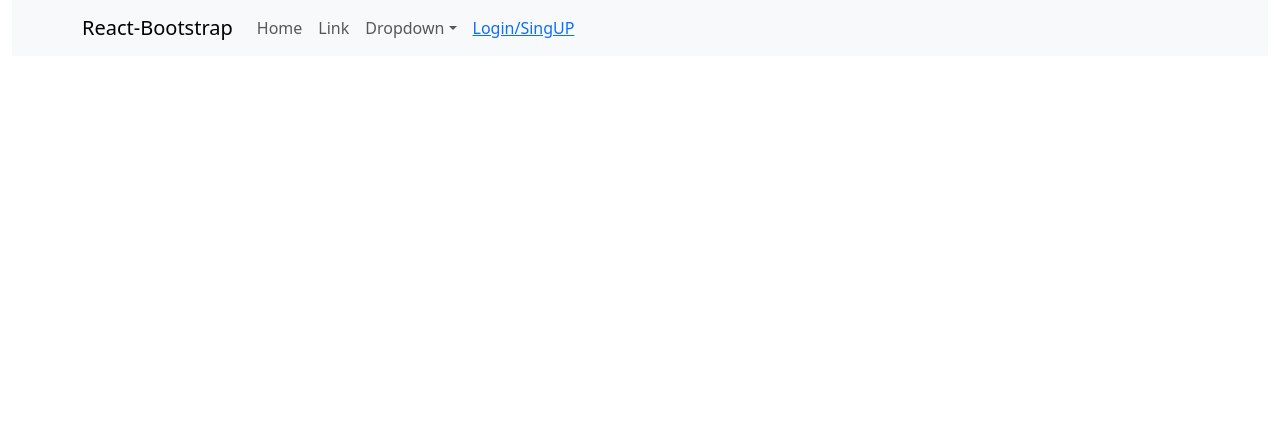
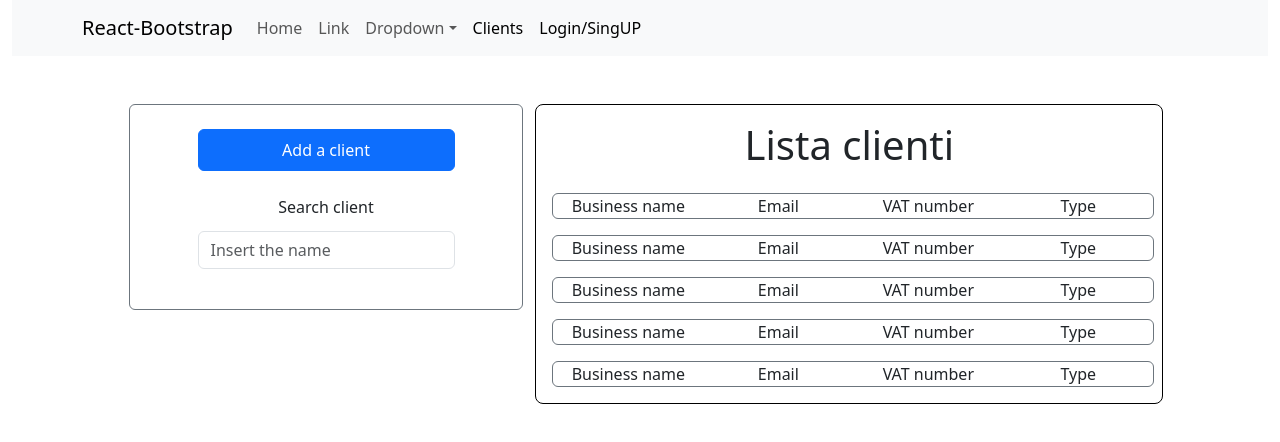
Before and after one commit to plmcst96/front-end-energy, a React (Create React App) app: page /clients in a window 1280 px wide. Shown: the top 442 px of the page. Built offline with nearby package versions, Linux system fonts and the light colour scheme.

Commit message:
Defines the structure

```diff
--- a/src/App.js
+++ b/src/App.js
@@ -1,21 +1,21 @@
-import 'bootstrap/dist/css/bootstrap.min.css'
-import './App.css';
-import { Container } from 'react-bootstrap';
-import { BrowserRouter, Route, Routes } from 'react-router-dom';
-import NavBar from './components/NavBar';
-import HomePage from './components/HomePage';
+import "bootstrap/dist/css/bootstrap.min.css";
+import "./App.css";
+import { Container } from "react-bootstrap";
+import { BrowserRouter, Route, Routes } from "react-router-dom";
+import NavBar from "./components/NavBar";
+import HomePage from "./components/HomePage";
+import ClientsPage from "./components/ClientsPage";
 
 function App() {
   return (
     <Container fluid>
-
       <BrowserRouter>
         <NavBar />
         <Routes>
-          <Route path='/' element={<HomePage />} />
+          <Route path="/" element={<HomePage />} />
+          <Route path="/clients" element={<ClientsPage />} />
         </Routes>
       </BrowserRouter>
-
     </Container>
   );
 }
--- /dev/null
+++ b/src/components/ClientsPage.jsx
@@ -0,0 +1,118 @@
+import { Button, Col, Container, Form, Modal, Row } from "react-bootstrap";
+import SingleClient from "./SingleClient";
+import { useState } from "react";
+
+const ClientsPage = () => {
+  const [show, setShow] = useState(false);
+
+  const handleClose = () => setShow(false);
+  const handleShow = () => setShow(true);
+
+  return (
+    <Container fluid>
+      <Modal show={show} onHide={handleClose}>
+        <Modal.Header closeButton>
+          <Modal.Title>Add a client</Modal.Title>
+        </Modal.Header>
+        <Modal.Body>
+          <Form>
+            <Form.Group className="mb-3" controlId="formBasicEmail">
+              <Form.Label>Business name</Form.Label>
+              <Form.Control type="text" />
+            </Form.Group>
+            <Form.Group className="mb-3" controlId="formBasicEmail">
+              <Form.Label>VAT Number</Form.Label>
+              <Form.Control type="text" />
+            </Form.Group>
+
+            {/* questo deve essere rimosso, la data di input è automatica */}
+            <Form.Group className="mb-3" controlId="formBasicEmail">
+              <Form.Label>Input Date</Form.Label>
+              <Form.Control type="text" />
+            </Form.Group>
+            <Form.Group className="mb-3" controlId="formBasicEmail">
+              <Form.Label>Last Contact Date</Form.Label>
+              <Form.Control type="text" />
+            </Form.Group>
+            <Form.Group className="mb-3" controlId="formBasicEmail">
+              <Form.Label>Annuale revenue</Form.Label>
+              <Form.Control type="text" />
+            </Form.Group>
+            <Form.Group className="mb-3" controlId="formBasicEmail">
+              <Form.Label>Pec</Form.Label>
+              <Form.Control type="text" />
+            </Form.Group>
+            <Form.Group className="mb-3" controlId="formBasicEmail">
+              <Form.Label>Telephone contact number</Form.Label>
+              <Form.Control type="text" />
+            </Form.Group>
+            <Form.Group className="mb-3" controlId="formBasicEmail">
+              <Form.Label>Telephone number</Form.Label>
+              <Form.Control type="text" />
+            </Form.Group>
+
+            <Form.Group className="mb-3" controlId="formBasicPassword">
+              <Form.Label>Contact Email</Form.Label>
+              <Form.Control type="text" />
+            </Form.Group>
+            <Form.Group className="mb-3" controlId="formBasicPassword">
+              <Form.Label>Name</Form.Label>
+              <Form.Control type="password" />
+            </Form.Group>
+            <Form.Group className="mb-3" controlId="formBasicPassword">
+              <Form.Label>Surname</Form.Label>
+              <Form.Control type="password" />
+            </Form.Group>
+            <Form.Group className="mb-3" controlId="formBasicPassword">
+              <Form.Label>Type</Form.Label>
+              <Form.Control type="password" />
+            </Form.Group>
+          </Form>
+        </Modal.Body>
+        <Modal.Footer>
+          <Button variant="secondary" onClick={handleClose}>
+            Close
+          </Button>
+          <Button variant="primary" onClick={handleClose}>
+            Save Changes
+          </Button>
+        </Modal.Footer>
+      </Modal>
+      <Row className="mt-5 justify-content-center" xs={1} md={2}>
+        <Col md={4}>
+          <div className="d-flex justify-content-around border border-secondary rounded">
+            <div className="m-3 d-flex flex-column gap-3 px-4 py-2">
+              <Button className="py-2" onClick={handleShow}>
+                Add a client
+              </Button>
+              <Form>
+                <Form.Group className="mb-3" controlId="formBasicEmail">
+                  <div className="d-flex justify-content-center mb-1 mt-2">
+                    <Form.Label>Search client</Form.Label>
+                  </div>
+                  <Form.Control placeholder="Insert the name" />
+                </Form.Group>
+              </Form>
+            </div>
+          </div>
+        </Col>
+        <Col className="p-0">
+          <div className="border border-1 border-black  rounded-3 ">
+            <div className="d-flex justify-content-center py-3">
+              <h1>Lista clienti</h1>
+            </div>
+            <Row className="p-0">
+              <SingleClient />
+              <SingleClient />
+              <SingleClient />
+              <SingleClient />
+              <SingleClient />
+            </Row>
+          </div>
+        </Col>
+      </Row>
+    </Container>
+  );
+};
+
+export default ClientsPage;
--- a/src/components/NavBar.jsx
+++ b/src/components/NavBar.jsx
@@ -1,5 +1,5 @@
-import { Container, Nav, NavDropdown, Navbar } from "react-bootstrap"
-import { Link } from "react-router-dom"
+import { Container, Nav, NavDropdown, Navbar } from "react-bootstrap";
+import { Link } from "react-router-dom";
 
 const NavBar = () => {
   return (
@@ -11,7 +11,6 @@ const NavBar = () => {
           <Nav className="me-auto">
             <Nav.Link href="#home">Home</Nav.Link>
             <Nav.Link href="#link">Link</Nav.Link>
-
             <NavDropdown title="Dropdown" id="basic-nav-dropdown">
               <NavDropdown.Item href="#action/3.1">Action</NavDropdown.Item>
               <NavDropdown.Item href="#action/3.2">
@@ -24,12 +23,19 @@ const NavBar = () => {
               </NavDropdown.Item>
             </NavDropdown>
             <Nav.Link>
-              <Link to="/login">Login/SingUP</Link>
+              <Link to="/clients" className="text-decoration-none text-black">
+                Clients
+              </Link>
+            </Nav.Link>
+            <Nav.Link>
+              <Link to="/login" className="text-decoration-none text-black">
+                Login/SingUP
+              </Link>
             </Nav.Link>
           </Nav>
         </Navbar.Collapse>
       </Container>
     </Navbar>
-  )
-}
-export default NavBar
+  );
+};
+export default NavBar;
--- /dev/null
+++ b/src/components/SingleClient.jsx
@@ -0,0 +1,19 @@
+import { Col, Row } from "react-bootstrap";
+
+const SingleClient = () => {
+  return (
+    <Row className=" ms-1 px-4 mb-3">
+      <Col>
+        <Row className="border border-secondary rounded  ">
+          {/* <Col className="p-0 text-center">Client Number</Col> */}
+          <Col className="p-0 text-center">Business name</Col>
+          <Col className="p-0 text-center">Email</Col>
+          <Col className="p-0 text-center">VAT number</Col>
+          <Col className="p-0 text-center">Type</Col>
+        </Row>
+      </Col>
+    </Row>
+  );
+};
+
+export default SingleClient;
```
